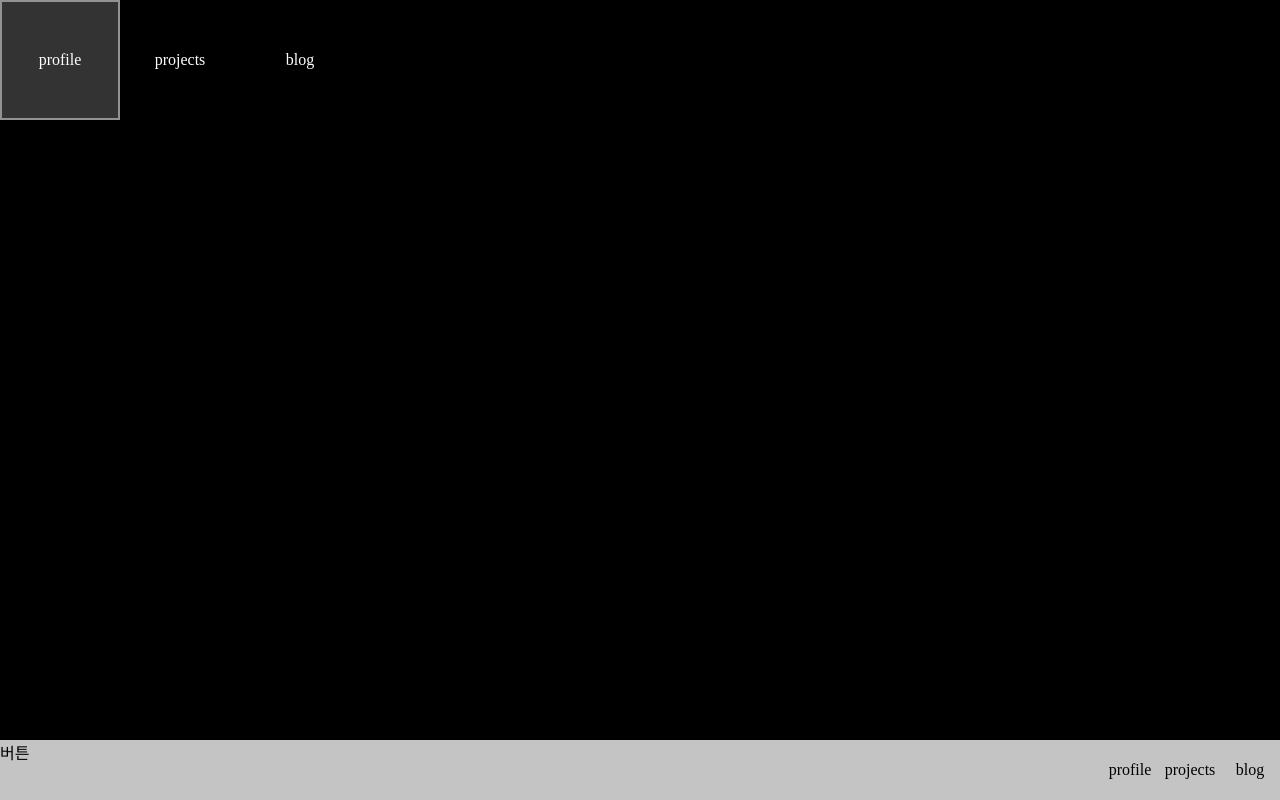
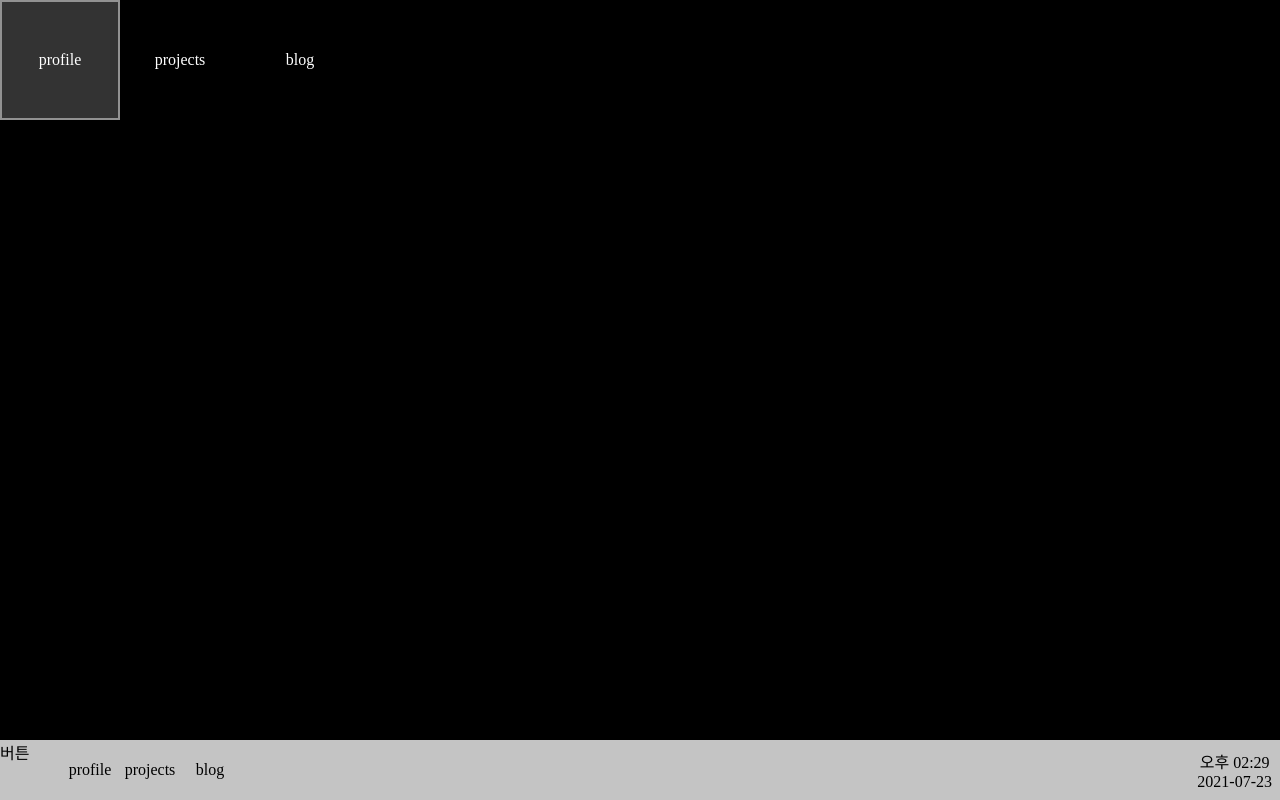
Before and after one commit to 97baek/baeklog, a Gatsby site: page / in a window 1280 px wide. Built offline with nearby package versions, Linux system fonts and the light colour scheme; Gatsby itself is replaced by a stand-in of ours.

Commit message:
[FIX] 일부 레이아웃 변경 및 변경사항 수정
- 시계 컴포넌트의 정렬을 위해 작업표시줄의 구조를 왼쪽/오른쪽으로 나누었습니다.
- tasks의 타입을 ITaskInfo 이름 변경에 맞추어 변경했습니다.

```diff
--- a/src/components/Taskbar/Clock/Clock.tsx
+++ b/src/components/Taskbar/Clock/Clock.tsx
@@ -3,11 +3,11 @@ import 'dayjs/locale/ko';
 import React, { useEffect, useState } from 'react';
 import { ClockBox, Day, Time } from './styles';
 
+dayjs.locale('ko');
+
 const Clock = () => {
-  dayjs.locale('ko');
   const MINUTE = 60000;
   const [time, setTime] = useState(dayjs());
-  console.log(time);
   let timeInterval: NodeJS.Timeout;
 
   const changeTime = () => {
--- a/src/components/Taskbar/Taskbar.tsx
+++ b/src/components/Taskbar/Taskbar.tsx
@@ -1,13 +1,16 @@
+import React from 'react';
 import { useWindowContext } from '@hooks/useWindowContext';
-import React from 'react';
-import { ITask } from 'types/task';
+import { ITaskInfo } from '@typings/taskinfo';
+import { Bar, LeftContents, RightContents } from './styles';
 import MenuButton from './Menu/MenuButton';
-import { Bar } from './styles';
 import Task from './Task';
+import Clock from './Clock';
 
 const Taskbar = () => {
   const [, , , isProfileOpened, isProjectsOpened, isBlogOpened] = useWindowContext();
-  const tasks: ITask[] = [
+
+  // TODO: 바탕화면 보기 컴포넌트 추가
+  const tasks: ITaskInfo[] = [
     {
       id: 1,
       name: 'profile',
@@ -24,11 +27,17 @@ const Taskbar = () => {
       isOpened: isBlogOpened,
     },
   ];
+
   return (
     <>
       <Bar>
-        <MenuButton />
-        <Task tasks={tasks} />
+        <LeftContents>
+          <MenuButton />
+          <Task tasks={tasks} />
+        </LeftContents>
+        <RightContents>
+          <Clock />
+        </RightContents>
       </Bar>
     </>
   );
```
